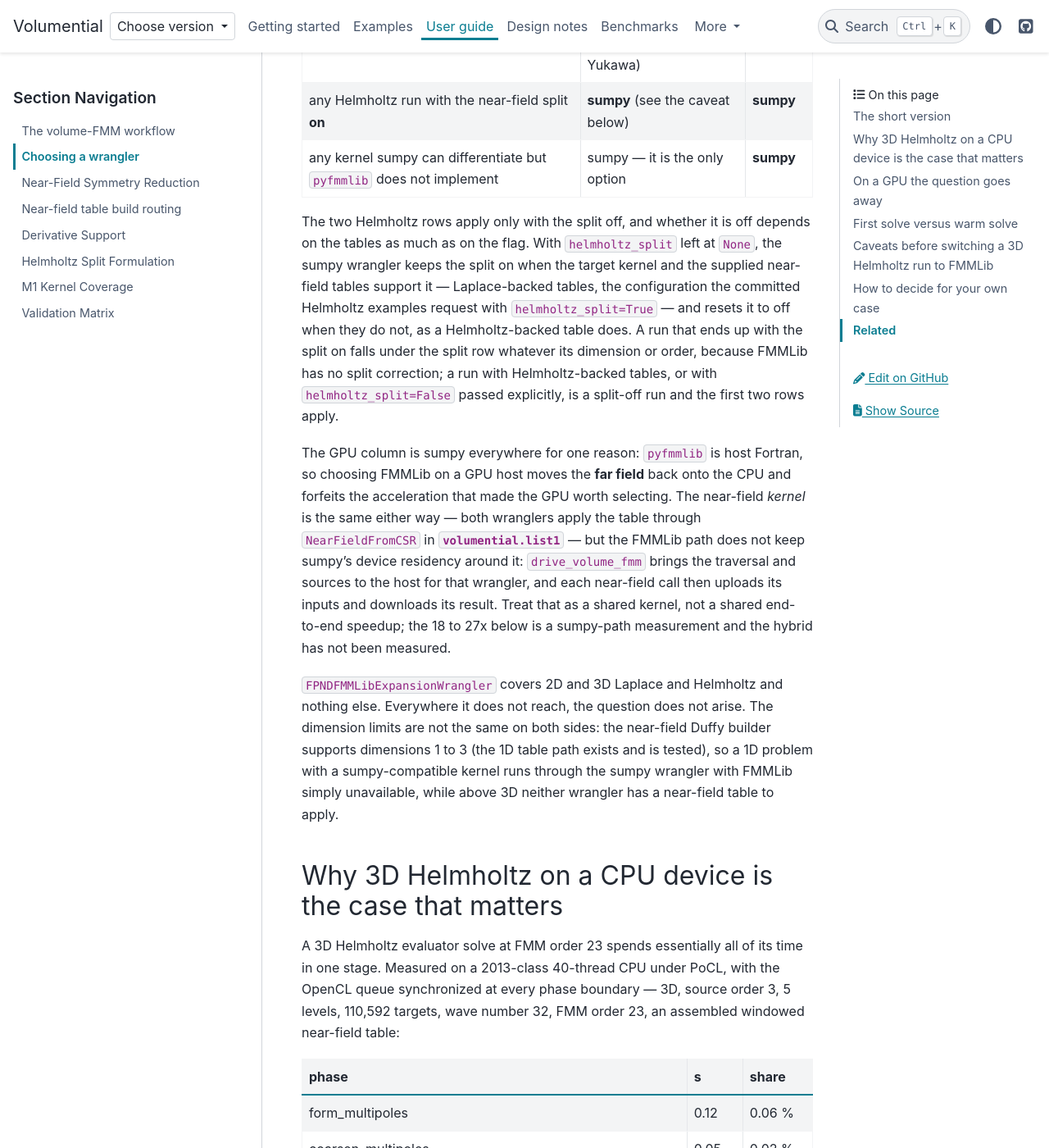
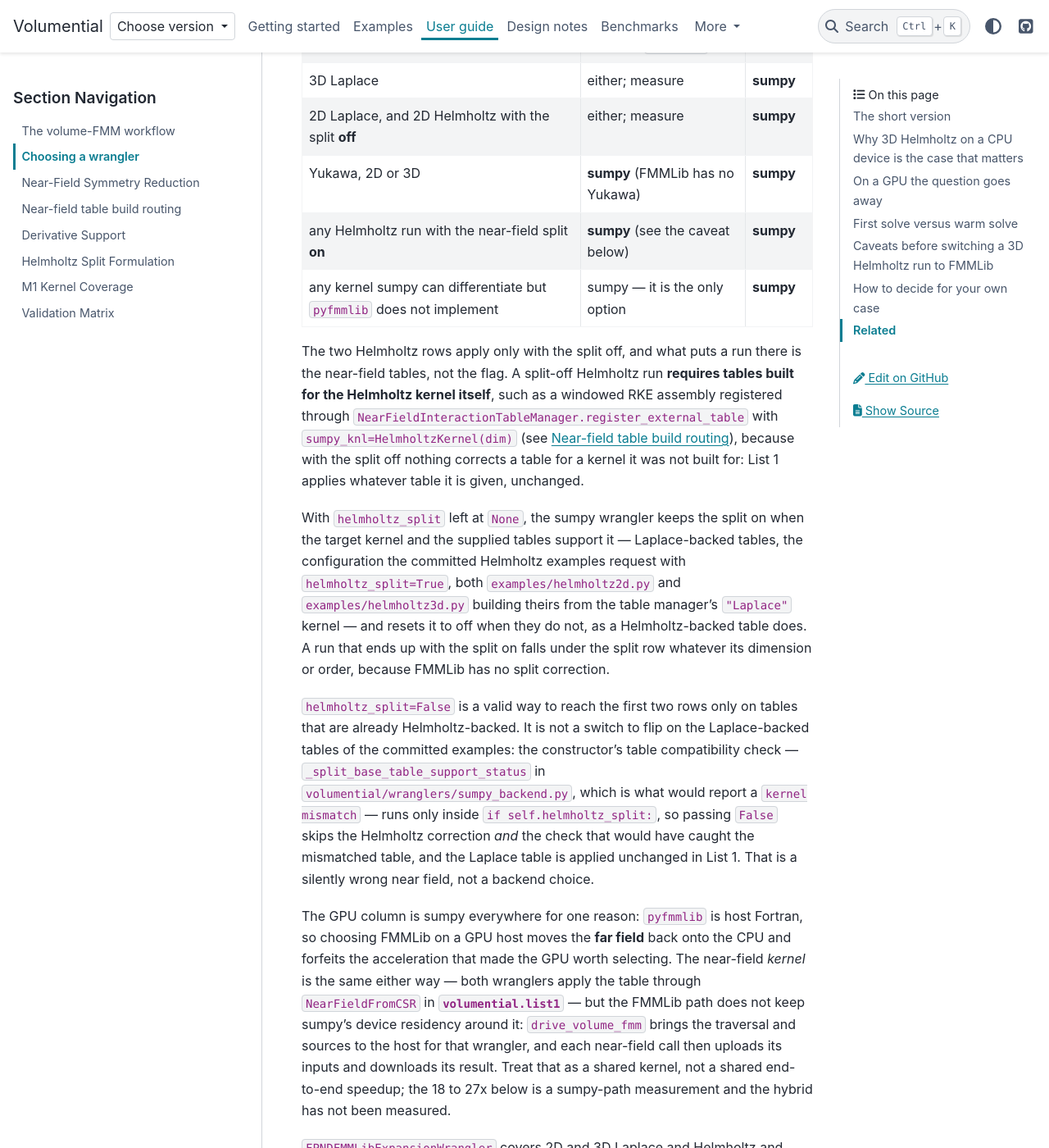
Before and after one commit to xywei/volumential, a Sphinx documentation site: the page built from doc/source/user-guide/choosing-a-wrangler.md, in a window 1280 px wide and 1400 px high, scrolled down 971 px. Shown: the whole window at 82% size. Built offline with Sphinx 7.4.7 and the PyData theme 0.15.4, drawn with Linux system fonts in a browser that asks for light colours; some of the changed text lies outside the part shown.

Commit message:
docs: a split-off Helmholtz run needs Helmholtz-backed tables
The near-field tables decide whether a Helmholtz run belongs in the
split-off rows, not the flag. `_split_base_table_support_status` runs
only inside `if self.helmholtz_split:` in the sumpy wrangler's
constructor, so `helmholtz_split=False` on the Laplace-backed tables the
committed examples build skips both the correction and the check that
would have reported the mismatch, and List 1 applies the Laplace table
unchanged: a silently wrong near field. Say that the split-off rows
require tables built for the Helmholtz kernel, and that the flag is
valid only on such tables. The FMMLib Helmholtz cells carry the same
requirement, since `FPNDFMMLibExpansionWrangler` defines no
`eval_direct_helmholtz_split_correction` for `drive_volume_fmm` to call.

Also weaken the one-shot checklist item from "favours FMMLib" to "can
favour FMMLib", matching the earlier bullet, and update DEVELOPMENT.md's
`ldd` check to accept any OpenMP runtime: the name follows the compiler,
so a Linux Clang build linking `libomp` is a working build.

```diff
--- a/doc/source/user-guide/choosing-a-wrangler.md
+++ b/doc/source/user-guide/choosing-a-wrangler.md
@@ -18,7 +18,13 @@ coincide**, whatever the kernel or dimension. `_compute_box_local_ids` raises
 `ValueError` in the List 1 stage otherwise, and only a sumpy wrangler gets
 `drive_volume_fmm`'s automatic source-only solve and interpolation onto a
 distinct target array. Every "FMMLib" cell below therefore reads "sumpy" for
-a distinct-target traversal; see the caveats.
+a distinct-target traversal; see the caveats. **The Helmholtz "FMMLib" cells
+additionally assume Helmholtz-backed near-field tables**, for the same reason
+the split-off rows do: `FPNDFMMLibExpansionWrangler` defines no
+`eval_direct_helmholtz_split_correction`, the only method
+{func}`volumential.volume_fmm.drive_volume_fmm` will call to correct a
+Laplace-backed table, so an FMMLib run applies its table unchanged whatever
+kernel built it.
 
 | kernel and dimension | CPU OpenCL device | fp64 GPU |
 | --- | --- | --- |
@@ -29,17 +35,33 @@ a distinct-target traversal; see the caveats.
 | any Helmholtz run with the near-field split **on** | **sumpy** (see the caveat below) | **sumpy** |
 | any kernel sumpy can differentiate but `pyfmmlib` does not implement | sumpy — it is the only option | **sumpy** |
 
-The two Helmholtz rows apply only with the split off, and whether it is off
-depends on the tables as much as on the flag. With `helmholtz_split` left at
-`None`, the sumpy wrangler keeps the split on when the target kernel and the
-supplied near-field tables support it — Laplace-backed tables, the
-configuration the committed Helmholtz examples request with
-`helmholtz_split=True` — and resets it to off when they do not, as a
-Helmholtz-backed table does. A run that ends up with the split on falls under
-the split row whatever its dimension or order, because FMMLib has no split
-correction; a run with Helmholtz-backed tables, or with
-`helmholtz_split=False` passed explicitly, is a split-off run and the first
-two rows apply.
+The two Helmholtz rows apply only with the split off, and what puts a run
+there is the near-field tables, not the flag. A split-off Helmholtz run
+**requires tables built for the Helmholtz kernel itself**, such as a windowed
+RKE assembly registered through
+`NearFieldInteractionTableManager.register_external_table` with
+`sumpy_knl=HelmholtzKernel(dim)` (see {doc}`table-build-routing`), because
+with the split off nothing corrects a table for a kernel it was not built
+for: List 1 applies whatever table it is given, unchanged.
+
+With `helmholtz_split` left at `None`, the sumpy wrangler keeps the split on
+when the target kernel and the supplied tables support it — Laplace-backed
+tables, the configuration the committed Helmholtz examples request with
+`helmholtz_split=True`, both `examples/helmholtz2d.py` and
+`examples/helmholtz3d.py` building theirs from the table manager's `"Laplace"`
+kernel — and resets it to off when they do not, as a Helmholtz-backed table
+does. A run that ends up with the split on falls under the split row whatever
+its dimension or order, because FMMLib has no split correction.
+
+`helmholtz_split=False` is a valid way to reach the first two rows only on
+tables that are already Helmholtz-backed. It is not a switch to flip on the
+Laplace-backed tables of the committed examples: the constructor's table
+compatibility check — `_split_base_table_support_status` in
+`volumential/wranglers/sumpy_backend.py`, which is what would report a
+`kernel mismatch` — runs only inside `if self.helmholtz_split:`, so passing
+`False` skips the Helmholtz correction *and* the check that would have caught
+the mismatched table, and the Laplace table is applied unchanged in List 1.
+That is a silently wrong near field, not a backend choice.
 
 The GPU column is sumpy everywhere for one reason: `pyfmmlib` is host
 Fortran, so choosing FMMLib on a GPU host moves the **far field** back onto
@@ -240,8 +262,13 @@ belong in one table whatever recorded them.
 
 1. Run the solve twice in one process and compare the *second* one, unless
    the real workload is a single solve in a fresh environment — then the
-   process total is the number that matters and it favours FMMLib, whose far
-   field has no code-generation step. Otherwise never quote a process total:
+   process total is the number that matters, and it can favour FMMLib, whose
+   far field has no code-generation step. Only *can*: FMMLib is unavailable
+   for Yukawa and for split-mode runs at all, and where it is available its
+   host far field can cost more than the code generation it avoids — on a
+   GPU, or at a Laplace or lower-order case where that compilation is small.
+   Compare the cold totals for your own case; the measured win above is the
+   high-order 3D Helmholtz CPU one. Otherwise never quote a process total:
    see {doc}`../benchmarks/index` for which drivers already separate the two
    calls for you and which leave it to you.
 2. Name the device class explicitly — `--backend pocl-cpu` or
```
Also changed, not shown: DEVELOPMENT.md (+7 -3 lines).
